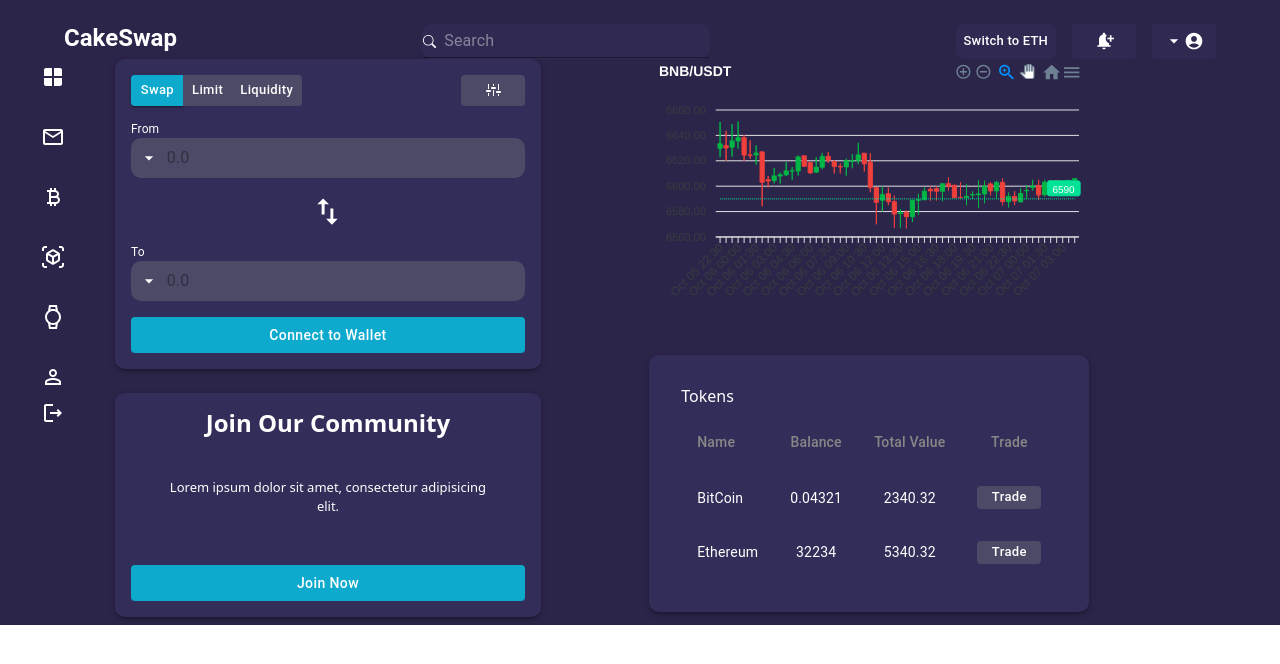
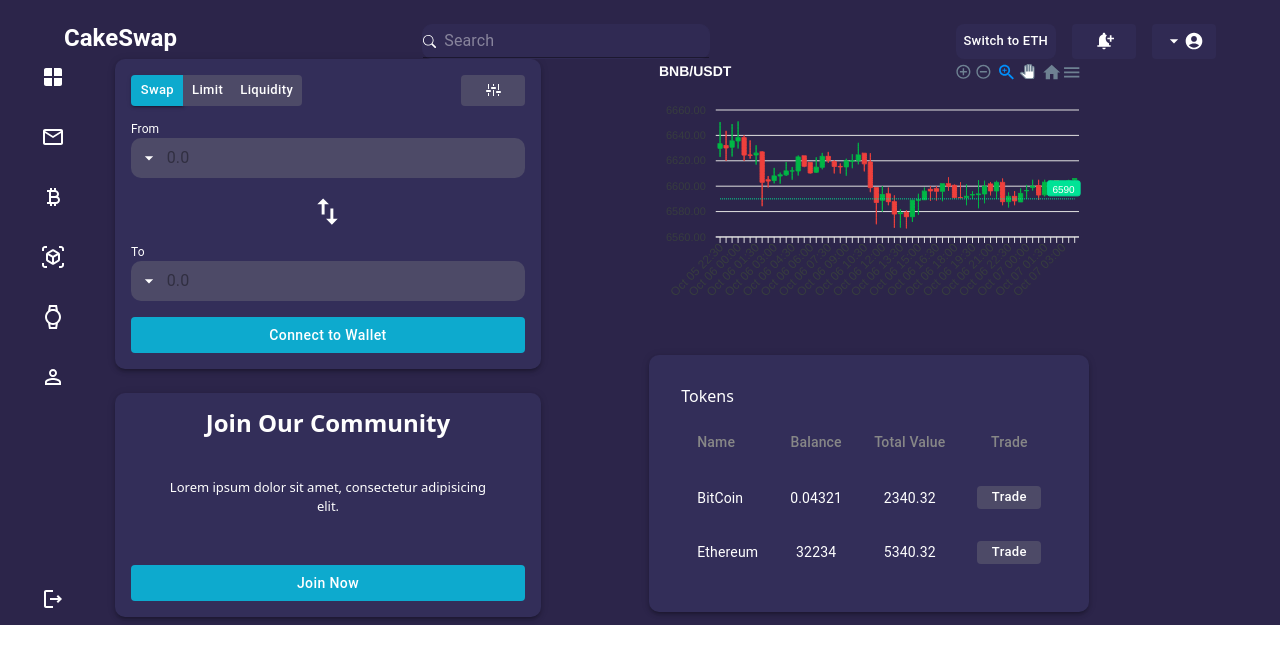
Before and after one commit to John-Kimani/cryptodashboard, a React (Create React App) app: page / in a window 1280 px wide. Shown: the top 664 px of the page. Built offline with nearby package versions, Linux system fonts and the light colour scheme.

Commit message:
Revamp: Style sidebar component  positioning

```diff
--- a/src/Components/Sidebar/Sidebar.jsx
+++ b/src/Components/Sidebar/Sidebar.jsx
@@ -1,45 +1,54 @@
-import React from 'react';
-import Stack from '@mui/material/Stack';
-import Button from '@mui/material/Button';
-import WindowIcon from '@mui/icons-material/Window';
-import LogoutOutlinedIcon from '@mui/icons-material/LogoutOutlined';
-import MailOutlinedIcon from '@mui/icons-material/MailOutlined';
-import CurrencyBitcoinOutlinedIcon from '@mui/icons-material/CurrencyBitcoinOutlined';
-import ViewInArOutlinedIcon from '@mui/icons-material/ViewInArOutlined';
-import WatchOutlinedIcon from '@mui/icons-material/WatchOutlined';
-import PersonOutlineOutlinedIcon from '@mui/icons-material/PersonOutlineOutlined';
+import React from "react";
+import Stack from "@mui/material/Stack";
+import Button from "@mui/material/Button";
+import WindowIcon from "@mui/icons-material/Window";
+import LogoutOutlinedIcon from "@mui/icons-material/LogoutOutlined";
+import MailOutlinedIcon from "@mui/icons-material/MailOutlined";
+import CurrencyBitcoinOutlinedIcon from "@mui/icons-material/CurrencyBitcoinOutlined";
+import ViewInArOutlinedIcon from "@mui/icons-material/ViewInArOutlined";
+import WatchOutlinedIcon from "@mui/icons-material/WatchOutlined";
+import PersonOutlineOutlinedIcon from "@mui/icons-material/PersonOutlineOutlined";
+import Grid from "@mui/material/Grid";
 
 function Sidebar() {
   return (
-    <Stack justifyContent="space-between">
+    <Grid
+      container
+      direction="column"
+      justifyContent="space-between"
+      height="1"
+    >
+      <Grid item height="75%">
         <Stack spacing={3}>
-        <Button >
-            <WindowIcon sx={{ color: "white"}}/>
+          <Button>
+            <WindowIcon sx={{ color: "white" }} />
           </Button>
           <Button>
-          <MailOutlinedIcon sx={{ color: "white"}}/>
+            <MailOutlinedIcon sx={{ color: "white" }} />
           </Button>
           <Button>
-          <CurrencyBitcoinOutlinedIcon sx={{ color: "white"}}/>
+            <CurrencyBitcoinOutlinedIcon sx={{ color: "white" }} />
           </Button>
           <Button>
-          <ViewInArOutlinedIcon sx={{ color: "white"}}/>
+            <ViewInArOutlinedIcon sx={{ color: "white" }} />
           </Button>
           <Button>
-          <WatchOutlinedIcon sx={{ color: "white"}}/>
+            <WatchOutlinedIcon sx={{ color: "white" }} />
           </Button>
           <Button>
-          <PersonOutlineOutlinedIcon sx={{ color: "white"}}/>
+            <PersonOutlineOutlinedIcon sx={{ color: "white" }} />
           </Button>
         </Stack>
-
+      </Grid>
+      <Grid item>
         <Stack>
           <Button>
-        <LogoutOutlinedIcon sx={{ color: "white"}}/>
+            <LogoutOutlinedIcon sx={{ color: "white" }} />
           </Button>
         </Stack>
-  </Stack>
-  )
+      </Grid>
+    </Grid>
+  );
 }
 
-export default Sidebar
+export default Sidebar;
```
Lines whose indentation alone changed are shown as unchanged.
